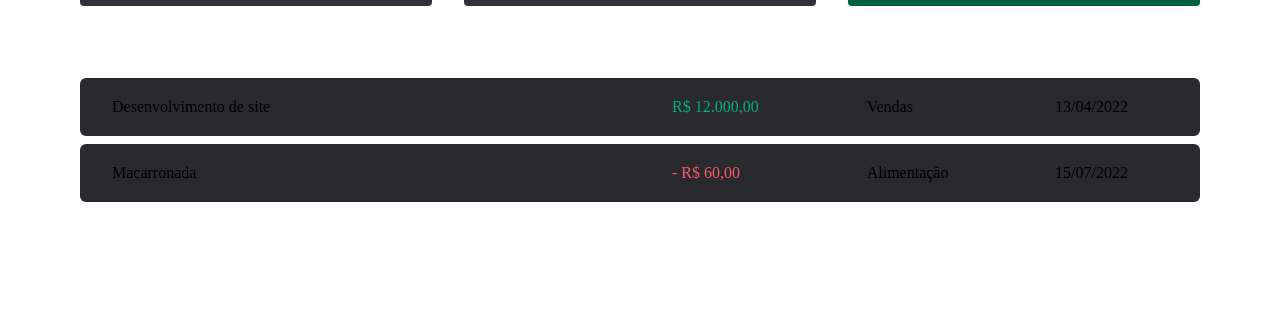
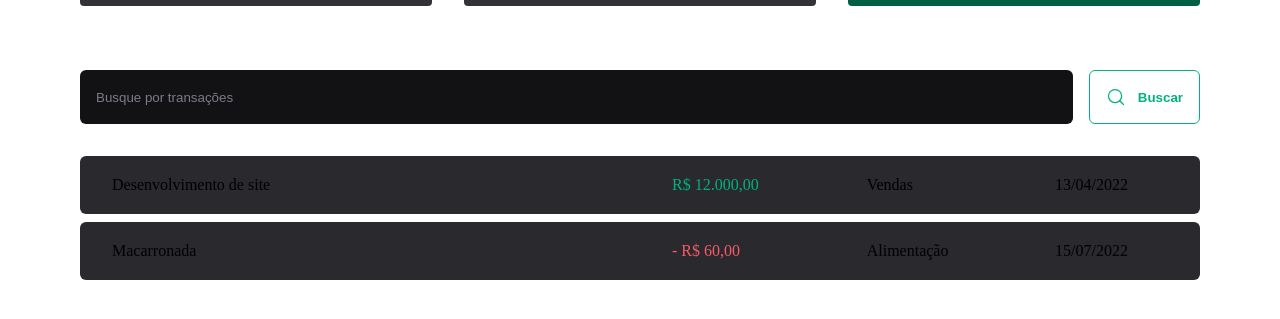
Before and after one commit to hilquiasfmelo/dt-money-2.0, a React (Vite) app: page / in a window 1280 px wide. Shown: the part 265-584 px from the top of the page. Built offline with nearby package versions, Linux system fonts and the light colour scheme.

Commit message:
Estrutura visual - Componente: SearchForm

```diff
--- /dev/null
+++ b/src/pages/Transactions/components/SearchForm/index.tsx
@@ -0,0 +1,15 @@
+import { MagnifyingGlass } from 'phosphor-react'
+import { SearchFormContainer } from './styles'
+
+export function SearchForm() {
+  return (
+    <SearchFormContainer>
+      <input type="text" placeholder="Busque por transações" />
+
+      <button type="submit">
+        <MagnifyingGlass size={20} />
+        Buscar
+      </button>
+    </SearchFormContainer>
+  )
+}
--- /dev/null
+++ b/src/pages/Transactions/components/SearchForm/styles.ts
@@ -0,0 +1,39 @@
+import styled from 'styled-components'
+
+export const SearchFormContainer = styled.form`
+  display: flex;
+  gap: 1rem;
+
+  input {
+    flex: 1;
+    border-radius: 6px;
+    border: 0;
+    background: ${({ theme }) => theme['gray-900']};
+    color: ${({ theme }) => theme['gray-300']};
+    padding: 1rem;
+
+    &::placeholder {
+      color: ${({ theme }) => theme['gray-500']};
+    }
+  }
+
+  button {
+    display: flex;
+    align-items: center;
+    gap: 0.75rem;
+
+    padding: 1rem;
+    background: transparent;
+    border: 1px solid ${({ theme }) => theme['green-300']};
+    color: ${({ theme }) => theme['green-300']};
+    font-weight: 700;
+    border-radius: 6px;
+
+    &:hover {
+      background: ${({ theme }) => theme['green-500']};
+      border-color: ${({ theme }) => theme['green-500']};
+      color: ${({ theme }) => theme.white};
+      transition: background-color 0.3s, color 0.3s, border-color 0.3s;
+    }
+  }
+`
--- a/src/pages/Transactions/index.tsx
+++ b/src/pages/Transactions/index.tsx
@@ -1,5 +1,6 @@
 import { Header } from '../../components/Header'
 import { Summary } from '../../components/Summary'
+import { SearchForm } from './components/SearchForm'
 import {
   PriceHighlight,
   TransactionsContainer,
@@ -13,6 +14,8 @@
       <Summary />
 
       <TransactionsContainer>
+        <SearchForm />
+
         <TransactionsTable>
           <tbody>
             <tr>
--- a/src/pages/Transactions/styles.ts
+++ b/src/pages/Transactions/styles.ts
@@ -11,7 +11,7 @@
   width: 100%;
   border-collapse: separate;
   border-spacing: 0 0.5rem;
-  /* margin-top: 1.5rem; */
+  margin-top: 1.5rem;
 
   td {
     padding: 1.25rem 2rem;
```
